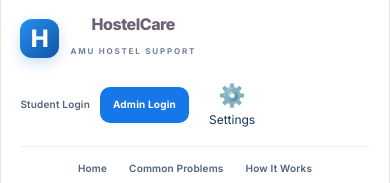
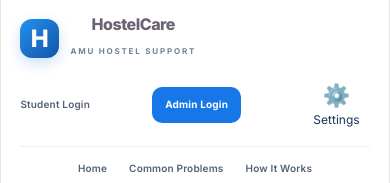
Before and after one commit to jugnu200/HostelCare, a React (Vite) app: page / in a window 390 px wide. Shown: the top 183 px of the page. Built offline with nearby package versions, Linux system fonts and the light colour scheme.

Commit message:
Setting Adjust

```diff
--- a/src/App.css
+++ b/src/App.css
@@ -926,8 +926,22 @@ background-repeat: no-repeat;
   }
 
   .header-actions {
-    gap: 10px;
-  }
+  display: flex;
+  align-items: center;
+  justify-content: space-between;
+  gap: 8px;
+  width: 100%;
+  flex-wrap: nowrap;
+  box-sizing: border-box;
+}
+
+.settings-wrapper {
+  flex-shrink: 0;
+}
+
+.header-actions > a {
+  white-space: nowrap;
+}
 
   .header-login {
     font-size: 10px;
```
